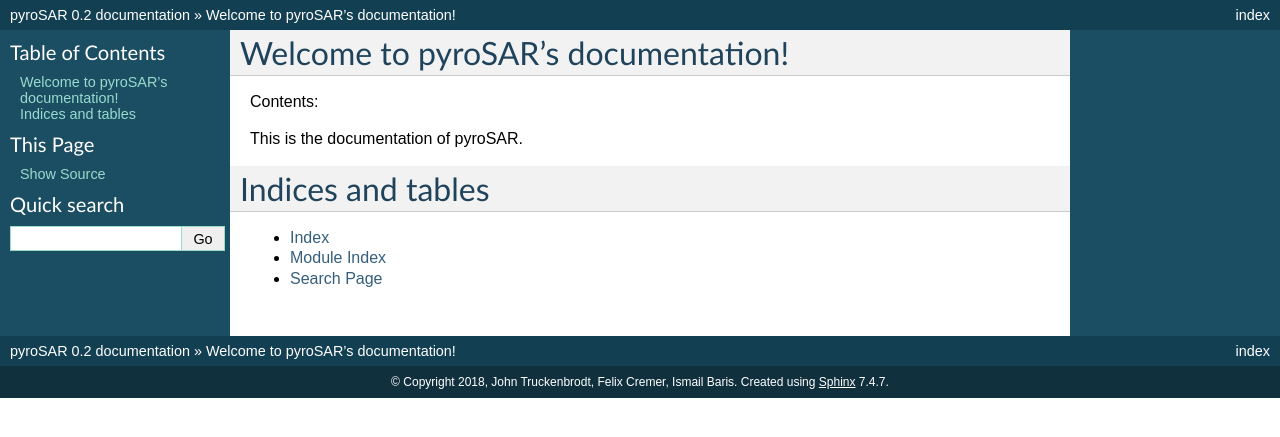
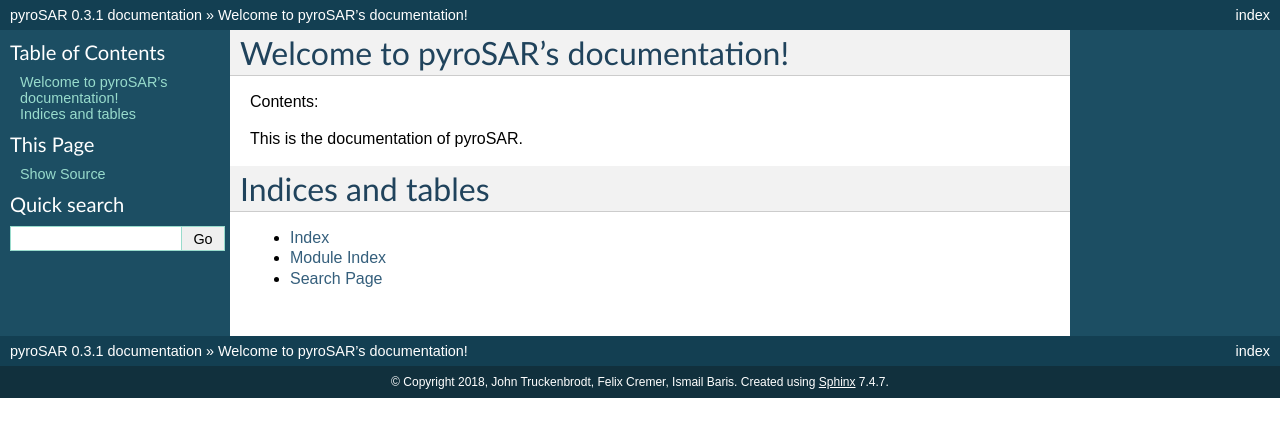
Before and after one commit to johntruckenbrodt/spatialist, a Sphinx documentation site: the page built from docs/index.rst, in a window 1280 px wide. Shown: the top 437 px of the page. Built offline with Sphinx 7.4.7, drawn with Linux system fonts in a browser that asks for light colours; pages that are not in the unit, such as notebooks, are missing from menus.

Commit message:
version 0.3.1

```diff
--- a/docs/conf.py
+++ b/docs/conf.py
@@ -71,9 +71,9 @@
 # built documents.
 #
 # The short X.Y version.
-version = '0.2'
+version = '0.3.1'
 # The full version, including alpha/beta/rc tags.
-release = '0.2'
+release = '0.3.1'
 
 # The language for content autogenerated by Sphinx. Refer to documentation
 # for a list of supported languages.
--- a/setup.py
+++ b/setup.py
@@ -10,7 +10,7 @@
 setup(name='pyroSAR',
       packages=find_packages(),
       include_package_data=True,
-      version='0.3',
+      version='0.3.1',
       description='a framework for large-scale SAR satellite data processing',
       classifiers=[
           'Programming Language :: Python',
```
